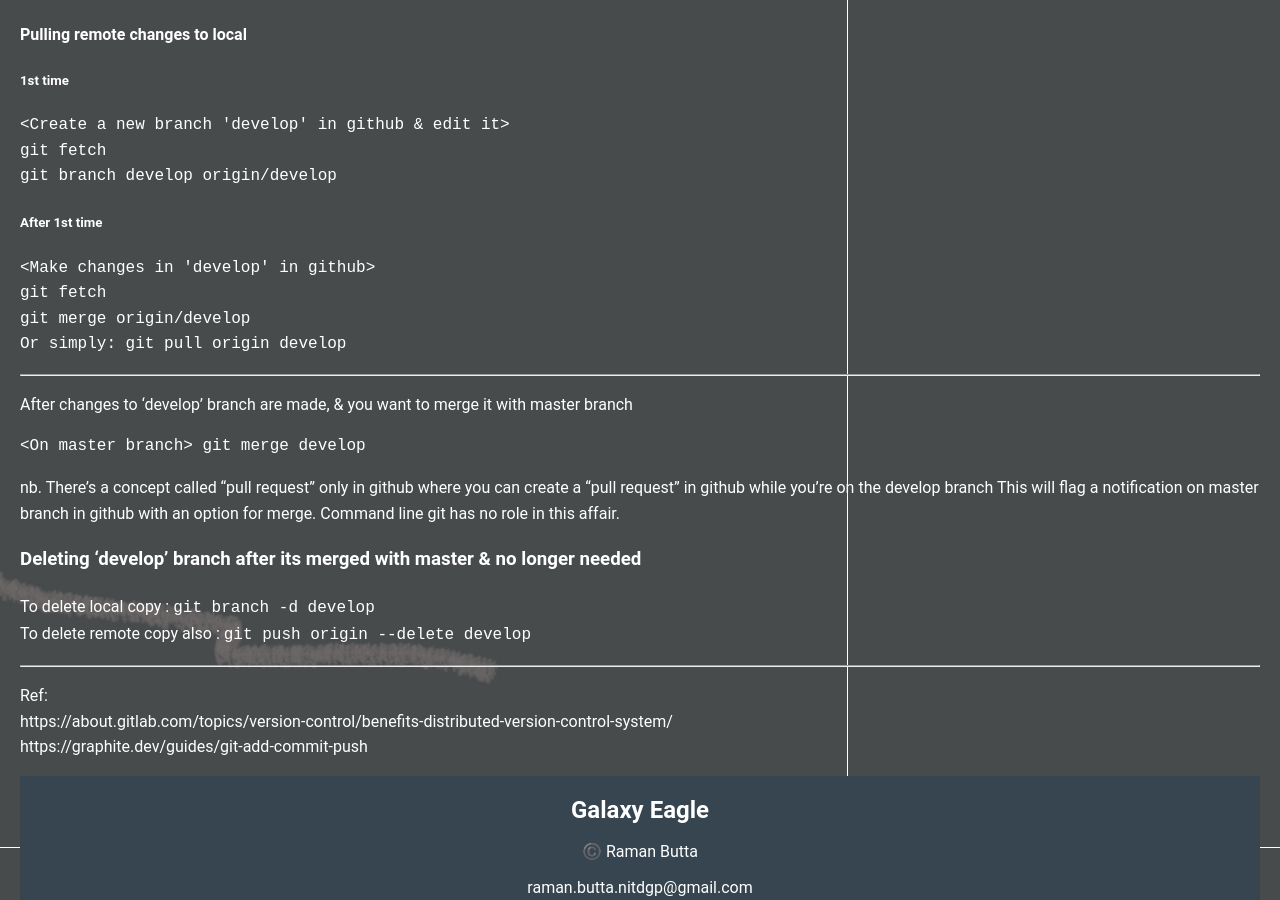
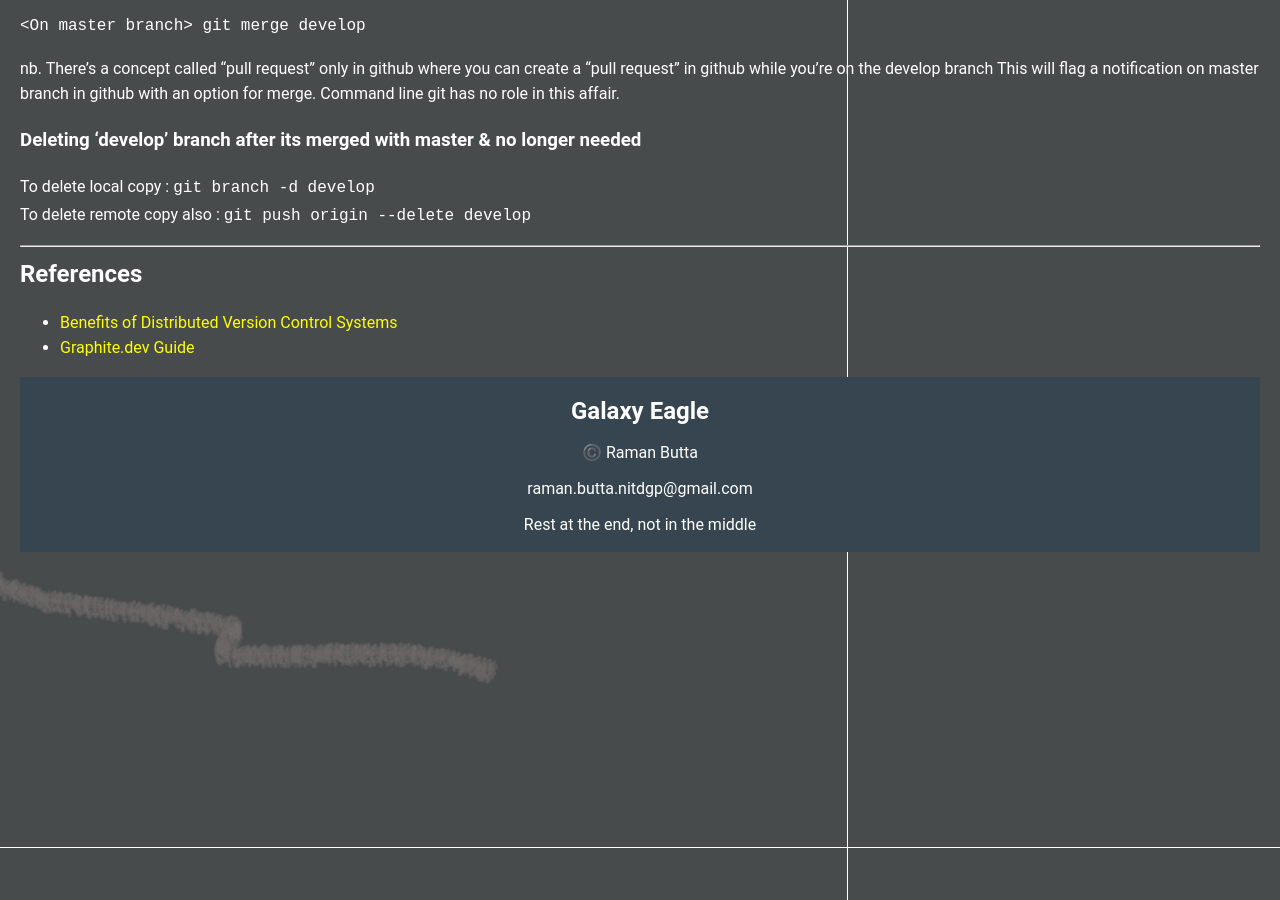
Before and after one commit to galaxyeagle/galaxyeagle.github.io, a Jekyll site: the page built from pages/tech/webd/understanding-git.md, in a window 1280 px wide and 900 px high, scrolled down 2838 px. Built offline with Jekyll 4.4.1, drawn with Linux system fonts in a browser that asks for light colours; comment, search, counter and statistics services are not loaded; some of the changed text lies outside the part shown.

Commit message:
git article formatted

````diff
--- a/pages/tech/webd/understanding-git.md
+++ b/pages/tech/webd/understanding-git.md
@@ -1,11 +1,13 @@
 ---
 layout : page
 title : Understanding Git
-date : 2025-01-04
+date : 2025-01-05
 ---
 
 The [Git website](https://git-scm.com/) reads that Git is a free and open source distributed version control system. Git is a version control system (VCS) because it tracks file changes. This is crucial because when working on a software project, it’s important to know how to manage your changes effectively. Take a look at the image below :
-![Git workflow](/images/git-add-commit.png)
+
+<img src="/images/git-add-commit.png" width="40%" height=auto>
+
 Graphite.dev explains this process as follows :
 ```Git manages a directed acyclic graph of snapshots. Every commit represents a snapshot of your project’s files at a certain point in time. Before something becomes a commit, it first resides in something known as the staging area. The git add command moves changes from your working directory (the place where you edit files) into this staging area (an index, or record of what’s about to be committed). Then git commit converts whatever is staged into a new snapshot. Finally, git push transfers those snapshots from your local repository to a remote repository, making them visible to your team.```
 
@@ -90,6 +92,7 @@
 
 ----------------------------------------------------------------------------------------
 
-Ref:
-https://about.gitlab.com/topics/version-control/benefits-distributed-version-control-system/
-https://graphite.dev/guides/git-add-commit-push
+## References
+
+- [Benefits of Distributed Version Control Systems](https://about.gitlab.com/topics/version-control/benefits-distributed-version-control-system/)
+- [Graphite.dev Guide](https://graphite.dev/guides/git-add-commit-push)
````
